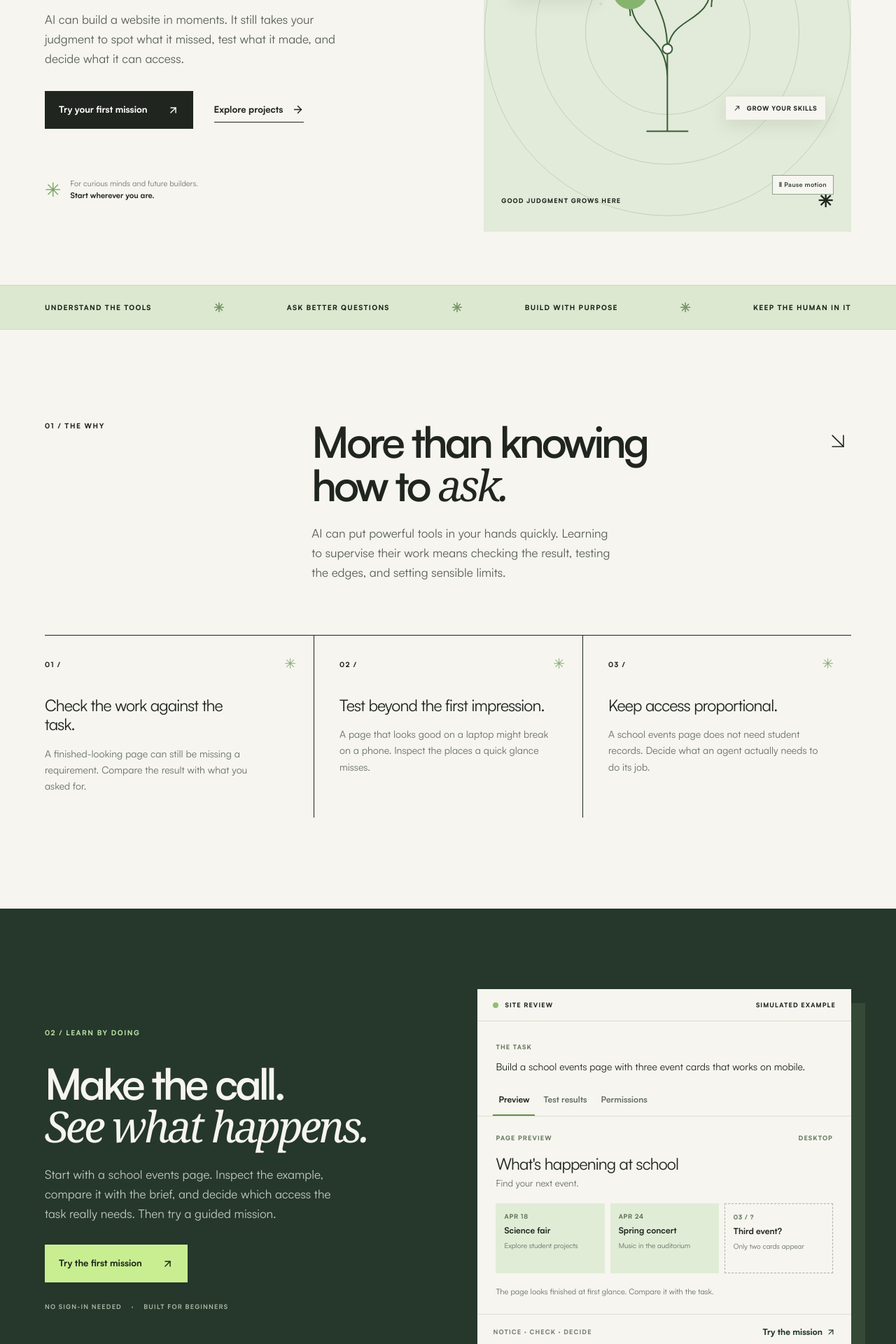
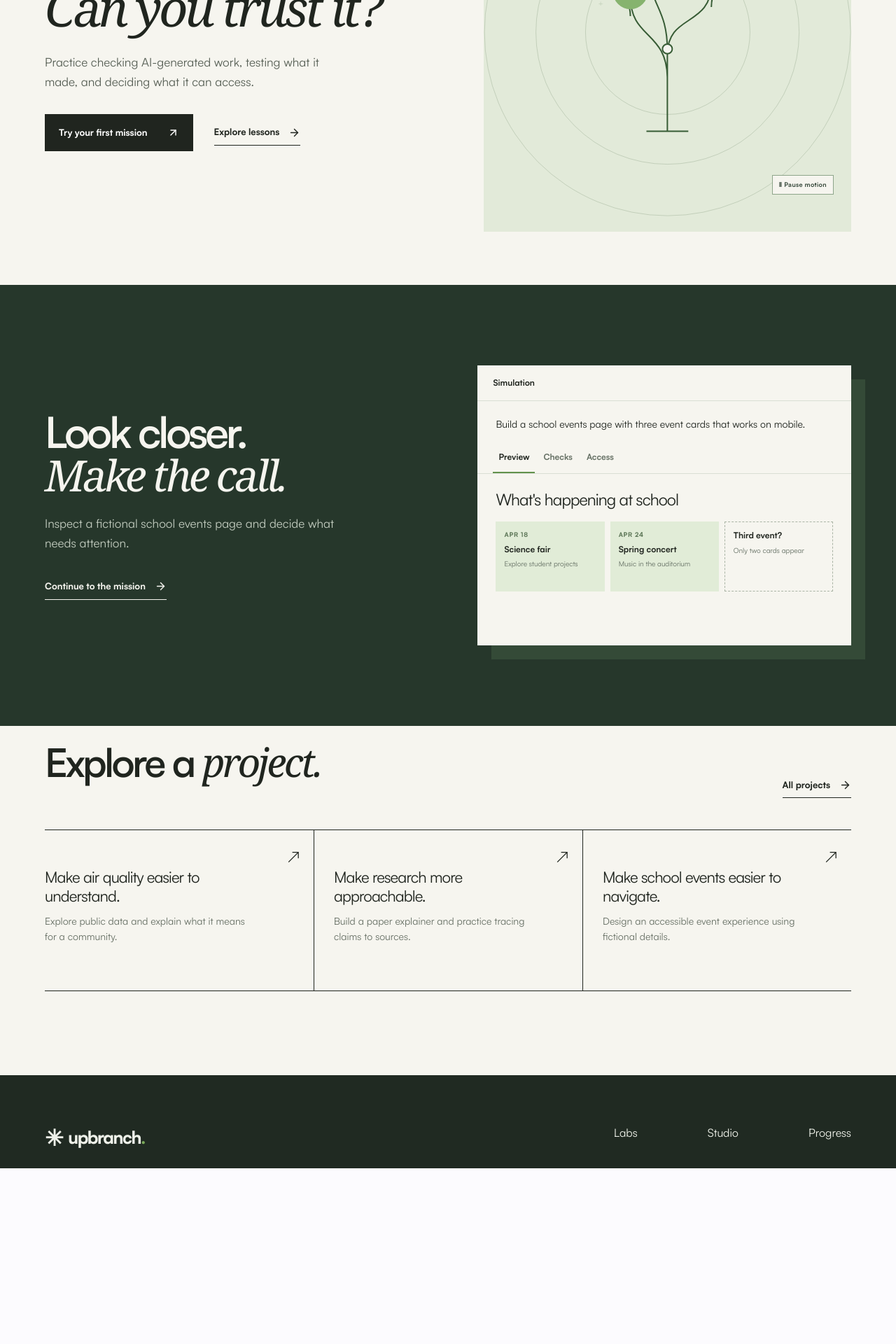
Before and after one commit to iecclodd/upbranch, a Next.js app: page / in a window 1280 px wide. Shown: the part 400-2320 px from the top of the page at 70% size. After the commit the page ends 2069 px from the top, so only its background shows below. Built offline with nearby package versions, Linux system fonts and the light colour scheme.

Commit message:
Simplify Upbranch home and navigation

```diff
--- a/app/page.tsx
+++ b/app/page.tsx
@@ -1,26 +1,56 @@
 import Link from "next/link";
-import { ArrowDownRight, ArrowRight, ArrowUpRight, Sparkles } from "lucide-react";
+import { ArrowRight, ArrowUpRight } from "lucide-react";
 import { SupervisionPreview } from "@/components/upbranch/marketing/supervision-preview";
 import { AsciiGarden } from "@/components/upbranch/marketing/ascii-garden";
 import { SiteShell } from "@/components/upbranch/ui/site-shell";
 
-const problems = [
-  ["01", "Check the work against the task.", "A finished-looking page can still be missing a requirement. Compare the result with what you asked for."],
-  ["02", "Test beyond the first impression.", "A page that looks good on a laptop might break on a phone. Inspect the places a quick glance misses."],
-  ["03", "Keep access proportional.", "A school events page does not need student records. Decide what an agent actually needs to do its job."],
-];
-
 export default function Home() {
-  return <SiteShell><main id="main-content" tabIndex={-1}>
-    <section className="ub-hero ub-wrap"><div className="ub-hero-copy"><div className="ub-eyebrow"><span className="ub-status-dot" /> A LITTLE MORE HUMAN IN THE LOOP</div><h1>It looks right.<br /><em>Can you trust it?</em></h1><p>AI can build a website in moments. It still takes your judgment to spot what it missed, test what it made, and decide what it can access.</p><div className="ub-actions"><Link className="ub-button ub-button-dark" href="/learn/first-agent">Try your first mission <ArrowUpRight size={17} /></Link><Link className="ub-text-link" href="/discover">Explore projects <ArrowRight size={17} /></Link></div><div className="ub-hero-note"><span className="ub-note-icon">✳</span><span>For curious minds and future builders.<br /><strong>Start wherever you are.</strong></span></div></div>
-      <div className="ub-visual" aria-label="Illustration of ideas branching into learning, practice, and building"><div className="ub-visual-top"><span>THE UPBRANCH APPROACH</span><span>FIG. 01 / GROWTH</span></div><AsciiGarden /><div className="ub-orbit ub-orbit-one"/><div className="ub-orbit ub-orbit-two"/><div className="ub-orbit ub-orbit-three"/><svg className="ub-tree" viewBox="0 0 400 420" fill="none" aria-hidden="true"><path d="M200 363V247M200 288C200 219 147 231 147 170M200 253C200 194 263 214 263 151M147 198C147 161 112 160 112 126M263 185C263 147 298 142 298 106" stroke="currentColor" strokeWidth="2"/><path d="M200 247C200 201 185 187 179 165" stroke="currentColor" strokeWidth="2"/><circle cx="112" cy="119" r="17" fill="#c8ee91"/><circle cx="147" cy="163" r="25" fill="#86b36e"/><circle cx="179" cy="154" r="14" fill="#e2f4b6"/><circle cx="263" cy="144" r="27" fill="#c8ee91"/><circle cx="298" cy="98" r="18" fill="#83aa73"/><circle cx="200" cy="245" r="7" fill="#f6f5ef" stroke="currentColor" strokeWidth="2"/><path d="M170 363H230" stroke="currentColor" strokeWidth="2"/></svg><div className="ub-visual-tag ub-tag-one"><Sparkles size={14}/> STAY CURIOUS</div><div className="ub-visual-tag ub-tag-two">↗ &nbsp; GROW YOUR SKILLS</div><div className="ub-visual-bottom"><span>GOOD JUDGMENT GROWS HERE</span><span>✳</span></div></div>
-    </section>
-    <div className="ub-marquee"><div className="ub-wrap"><span>UNDERSTAND THE TOOLS</span><span>✳</span><span>ASK BETTER QUESTIONS</span><span>✳</span><span>BUILD WITH PURPOSE</span><span>✳</span><span>KEEP THE HUMAN IN IT</span></div></div>
-    <section className="ub-section ub-wrap"><div className="ub-section-intro"><div className="ub-eyebrow">01 / THE WHY</div><div><h2>More than knowing<br />how to <em>ask.</em></h2><p>AI can put powerful tools in your hands quickly. Learning to supervise their work means checking the result, testing the edges, and setting sensible limits.</p></div><ArrowDownRight className="ub-intro-arrow" size={38} strokeWidth={1}/></div><div className="ub-problem-grid">{problems.map(([n,title,body]) => <article className="ub-problem" key={n}><span className="ub-number">{n} /</span><h3>{title}</h3><p>{body}</p><span className="ub-problem-star">✳</span></article>)}</div></section>
-    <section className="ub-practice"><div className="ub-wrap ub-practice-grid"><div className="ub-practice-copy"><div className="ub-eyebrow">02 / LEARN BY DOING</div><h2>Make the call.<br /><em>See what happens.</em></h2><p>Start with a school events page. Inspect the example, compare it with the brief, and decide which access the task really needs. Then try a guided mission.</p><Link className="ub-button ub-button-lime" href="/learn/first-agent">Try the first mission <ArrowUpRight size={17}/></Link><div className="ub-practice-note">NO SIGN-IN NEEDED <span>·</span> BUILT FOR BEGINNERS</div></div><SupervisionPreview /></div></section>
-    <section className="ub-section ub-wrap"><div className="ub-section-intro ub-path-intro"><div className="ub-eyebrow">03 / YOUR NEXT STEP</div><div><h2>Follow your <em>curiosity.</em></h2><p>Start with the foundations, explore how agents work, or find a problem you care about. There&apos;s room to make your own path.</p></div><Link className="ub-circle-link" href="/paths" aria-label="Explore learning paths"><ArrowUpRight size={23}/></Link></div><div className="ub-path-grid"><Link className="ub-path-card ub-path-light" href="/learn"><span>01 / UNDERSTAND</span><div className="ub-path-symbol">✳</div><h3>Learn the essentials.</h3><p>Build a practical foundation for thinking and working with AI.</p><span className="ub-card-link">Explore lessons <ArrowUpRight size={16}/></span></Link><Link className="ub-path-card ub-path-green" href="/paths"><span>02 / PRACTICE</span><div className="ub-path-symbol">⌘</div><h3>Find your path.</h3><p>Grow your skills through guided learning and thoughtful decisions.</p><span className="ub-card-link">Explore paths <ArrowUpRight size={16}/></span></Link><Link className="ub-path-card ub-path-dark" href="/discover"><span>03 / BUILD</span><div className="ub-path-symbol">↗</div><h3>Make something matter.</h3><p>Find an educational project idea and turn curiosity into action.</p><span className="ub-card-link">Discover projects <ArrowUpRight size={16}/></span></Link></div></section>
-    <section className="ub-projects ub-wrap"><div className="ub-projects-heading"><div><div className="ub-eyebrow">04 / IDEAS INTO ACTION</div><h2>Find a problem <em>worth exploring.</em></h2><p>These are educational project ideas, each with a starting point and resources to help you build thoughtfully.</p></div><Link className="ub-text-link" href="/discover">All project ideas <ArrowRight size={17}/></Link></div><div className="ub-project-grid"><Link href="/discover/air-quality-explainer" className="ub-project-card"><span>ENVIRONMENT / DATA</span><h3>Make air quality easier to understand.</h3><p>Explore public data and explain what it means for a community.</p><span className="ub-project-arrow" aria-hidden="true">↗</span></Link><Link href="/discover/paper-research-explorer" className="ub-project-card"><span>RESEARCH / LITERACY</span><h3>Make research more approachable.</h3><p>Build a paper explainer and practice tracing claims to sources.</p><span className="ub-project-arrow" aria-hidden="true">↗</span></Link><Link href="/discover/accessible-event-planner" className="ub-project-card"><span>ACCESSIBILITY / COMMUNITY</span><h3>Make school events easier to navigate.</h3><p>Design an accessible event experience using fictional details.</p><span className="ub-project-arrow" aria-hidden="true">↗</span></Link></div></section>
-    <section className="ub-radar ub-wrap"><div><div className="ub-eyebrow">05 / RESEARCH RADAR</div><h2>Stay curious. <em>Stay grounded.</em></h2><p>Explore a dated, curated edition of AI research and updates, with links to original sources and context for what they mean.</p></div><Link href="/radar" className="ub-button ub-button-dark">Explore the radar <ArrowUpRight size={17}/></Link></section>
-    <section className="ub-final ub-wrap"><div><div className="ub-eyebrow">A GOOD PLACE TO BEGIN</div><h2>The future is a<br /><em>work in progress.</em></h2><p>So are we. Let&apos;s learn what&apos;s possible, together.</p><Link className="ub-button ub-button-dark" href="/learn/first-agent">Try your first mission <ArrowUpRight size={17}/></Link></div><div className="ub-final-mark" aria-hidden="true">✳</div></section>
-  </main></SiteShell>;
+  return (
+    <SiteShell>
+      <main id="main-content" tabIndex={-1}>
+        <section className="ub-hero ub-wrap">
+          <div className="ub-hero-copy">
+            <h1>It looks right.<br /><em>Can you trust it?</em></h1>
+            <p>Practice checking AI-generated work, testing what it made, and deciding what it can access.</p>
+            <div className="ub-actions">
+              <Link className="ub-button ub-button-dark" href="/learn/first-agent">Try your first mission <ArrowUpRight size={17} aria-hidden="true" /></Link>
+              <Link className="ub-text-link" href="/learn">Explore lessons <ArrowRight size={17} aria-hidden="true" /></Link>
+            </div>
+          </div>
+          <div className="ub-visual">
+            <AsciiGarden />
+            <div className="ub-orbit ub-orbit-one" />
+            <div className="ub-orbit ub-orbit-two" />
+            <div className="ub-orbit ub-orbit-three" />
+            <svg className="ub-tree" viewBox="0 0 400 420" fill="none" aria-hidden="true">
+              <path d="M200 363V247M200 288C200 219 147 231 147 170M200 253C200 194 263 214 263 151M147 198C147 161 112 160 112 126M263 185C263 147 298 142 298 106" stroke="currentColor" strokeWidth="2" />
+              <path d="M200 247C200 201 185 187 179 165" stroke="currentColor" strokeWidth="2" />
+              <circle cx="112" cy="119" r="17" fill="#c8ee91" /><circle cx="147" cy="163" r="25" fill="#86b36e" /><circle cx="179" cy="154" r="14" fill="#e2f4b6" /><circle cx="263" cy="144" r="27" fill="#c8ee91" /><circle cx="298" cy="98" r="18" fill="#83aa73" /><circle cx="200" cy="245" r="7" fill="#f6f5ef" stroke="currentColor" strokeWidth="2" /><path d="M170 363H230" stroke="currentColor" strokeWidth="2" />
+            </svg>
+          </div>
+        </section>
+        <section className="ub-practice">
+          <div className="ub-wrap ub-practice-grid">
+            <div className="ub-practice-copy">
+              <h2>Look closer.<br /><em>Make the call.</em></h2>
+              <p>Inspect a fictional school events page and decide what needs attention.</p>
+              <Link className="ub-text-link" href="/learn/first-agent">Continue to the mission <ArrowRight size={17} aria-hidden="true" /></Link>
+            </div>
+            <SupervisionPreview />
+          </div>
+        </section>
+        <section className="ub-projects ub-wrap">
+          <div className="ub-projects-heading">
+            <h2>Explore a <em>project.</em></h2>
+            <Link className="ub-text-link" href="/discover">All projects <ArrowRight size={17} aria-hidden="true" /></Link>
+          </div>
+          <div className="ub-project-grid">
+            <Link href="/discover/air-quality-explainer" className="ub-project-card"><h3>Make air quality easier to understand.</h3><p>Explore public data and explain what it means for a community.</p><span className="ub-project-arrow" aria-hidden="true">↗</span></Link>
+            <Link href="/discover/paper-research-explorer" className="ub-project-card"><h3>Make research more approachable.</h3><p>Build a paper explainer and practice tracing claims to sources.</p><span className="ub-project-arrow" aria-hidden="true">↗</span></Link>
+            <Link href="/discover/accessible-event-planner" className="ub-project-card"><h3>Make school events easier to navigate.</h3><p>Design an accessible event experience using fictional details.</p><span className="ub-project-arrow" aria-hidden="true">↗</span></Link>
+          </div>
+        </section>
+      </main>
+    </SiteShell>
+  );
 }
--- a/components/upbranch/marketing/supervision-preview.module.css
+++ b/components/upbranch/marketing/supervision-preview.module.css
@@ -1,19 +1,12 @@
 .workspace { color: #20251f; background: #f6f5ef; box-shadow: 20px 20px 0 #344a37; }
-.head, .foot { display: flex; justify-content: space-between; align-items: center; gap: 12px; padding: 16px 22px; font-size: 9px; font-weight: 800; letter-spacing: .12em; }
-.head { border-bottom: 1px solid #d9ded4; }
-.head span:first-child { display: flex; gap: 9px; align-items: center; }
-.head i { display: block; width: 8px; height: 8px; background: #8fbf72; border-radius: 50%; }
-.brief { padding: 22px 26px 16px; }
-.brief span, .panelHeading { font-size: 9px; font-weight: 800; letter-spacing: .12em; color: #697b62; }
-.brief p { margin: 8px 0 0; font-size: 14px; line-height: 1.5; }
+.head { padding: 16px 22px; border-bottom: 1px solid #d9ded4; font-size: 12px; font-weight: 700; }
+.brief { padding: 22px 26px 16px; font-size: 14px; line-height: 1.5; }
 .tabs { display: flex; gap: 4px; padding: 0 22px; border-bottom: 1px solid #d9ded4; }
 .tabs button { cursor: pointer; border: 0; border-bottom: 2px solid transparent; background: transparent; padding: 12px 8px; color: #657064; font: inherit; font-size: 12px; font-weight: 700; }
 .tabs button[aria-pressed="true"] { color: #20251f; border-bottom-color: #62914c; }
-.tabs button:focus-visible, .foot a:focus-visible { outline: 2px solid #527c3e; outline-offset: 2px; }
-.panel { padding: 24px 26px; min-height: 275px; }
-.panelHeading { display: flex; justify-content: space-between; gap: 10px; }
-.panel h3 { margin: 17px 0 5px; font-size: 23px; line-height: 1.15; letter-spacing: -.04em; }
-.panel > p { margin: 0; color: #687166; font-size: 13px; line-height: 1.5; }
+.tabs button:focus-visible { outline: 2px solid #527c3e; outline-offset: 2px; }
+.panel { padding: 24px 26px; min-height: 245px; }
+.panel h3 { margin: 0 0 5px; font-size: 23px; line-height: 1.15; letter-spacing: -.04em; }
 .cards { display: grid; grid-template-columns: repeat(3, 1fr); gap: 8px; margin: 18px 0; }
 .cards > div { display: flex; flex-direction: column; gap: 7px; min-width: 0; min-height: 100px; padding: 12px; background: #e1ecd7; }
 .cards span { font-size: 9px; font-weight: 800; letter-spacing: .08em; color: #60795a; }
@@ -24,7 +17,12 @@
 .finding b { display: grid; place-items: center; flex: 0 0 23px; height: 23px; border-radius: 50%; background: #dcebcf; font-size: 13px; }
 .finding strong { font-size: 13px; }
 .finding p { margin: 4px 0 0; color: #687166; font-size: 12px; line-height: 1.45; }
-.panel .hint { margin-top: 17px; font-size: 11px; }
-.foot { border-top: 1px solid #d9ded4; color: #788176; }
-.foot a { display: inline-flex; align-items: center; gap: 5px; color: #253a28; text-decoration: none; letter-spacing: 0; font-size: 12px; }
-@media (max-width: 480px) { .workspace { box-shadow: 10px 10px 0 #344a37; } .head, .foot { padding-inline: 16px; } .brief, .panel { padding-inline: 18px; } .tabs { padding-inline: 12px; } .tabs button { font-size: 11px; } .cards { gap: 5px; } .cards > div { padding: 8px; } }
+@media (max-width: 480px) {
+  .workspace { box-shadow: 10px 10px 0 #344a37; }
+  .head { padding-inline: 16px; }
+  .brief, .panel { padding-inline: 18px; }
+  .tabs { padding-inline: 12px; }
+  .tabs button { font-size: 11px; }
+  .cards { gap: 5px; }
+  .cards > div { padding: 8px; }
+}
--- a/components/upbranch/marketing/supervision-preview.tsx
+++ b/components/upbranch/marketing/supervision-preview.tsx
@@ -1,27 +1,40 @@
 "use client";
 
 import { useState } from "react";
-import Link from "next/link";
-import { ArrowUpRight } from "lucide-react";
 import styles from "./supervision-preview.module.css";
 
-const views = ["Preview", "Test results", "Permissions"] as const;
+const views = ["Preview", "Checks", "Access"] as const;
 type View = (typeof views)[number];
 
 export function SupervisionPreview() {
   const [view, setView] = useState<View>("Preview");
 
-  return <div className={styles.workspace}>
-    <div className={styles.head}><span><i /> SITE REVIEW</span><span>SIMULATED EXAMPLE</span></div>
-    <div className={styles.brief}><span>THE TASK</span><p>Build a school events page with three event cards that works on mobile.</p></div>
-    <div className={styles.tabs} aria-label="Inspection views">
-      {views.map((item) => <button key={item} type="button" aria-pressed={view === item} onClick={() => setView(item)}>{item}</button>)}
+  return (
+    <div className={styles.workspace}>
+      <div className={styles.head}>Simulation</div>
+      <div className={styles.brief}>Build a school events page with three event cards that works on mobile.</div>
+      <div className={styles.tabs} aria-label="Inspection views">
+        {views.map((item) => <button key={item} type="button" aria-pressed={view === item} onClick={() => setView(item)}>{item}</button>)}
+      </div>
+      <div className={styles.panel} aria-live="polite">
+        {view === "Preview" && <>
+          <h3>What&apos;s happening at school</h3>
+          <div className={styles.cards}>
+            <div><span>APR 18</span><strong>Science fair</strong><small>Explore student projects</small></div>
+            <div><span>APR 24</span><strong>Spring concert</strong><small>Music in the auditorium</small></div>
+            <div className={styles.missing}><strong>Third event?</strong><small>Only two cards appear</small></div>
+          </div>
+        </>}
+        {view === "Checks" && <>
+          <h3>Example check results</h3>
+          <div className={styles.finding}><b>!</b><div><strong>One event card is missing</strong><p>The brief asked for three; the preview contains two.</p></div></div>
+          <div className={styles.finding}><b>!</b><div><strong>Mobile layout overflows</strong><p>The cards extend beyond a narrow screen.</p></div></div>
+        </>}
+        {view === "Access" && <>
+          <h3>Example access request</h3>
+          <div className={styles.finding}><b>?</b><div><strong>Read student records</strong><p>Unnecessary for a page made from public event details. Decline this request.</p></div></div>
+        </>}
+      </div>
     </div>
-    <div className={styles.panel} aria-live="polite">
-      {view === "Preview" && <><div className={styles.panelHeading}><span>PAGE PREVIEW</span><span>DESKTOP</span></div><h3>What&apos;s happening at school</h3><p>Find your next event.</p><div className={styles.cards}><div><span>APR 18</span><strong>Science fair</strong><small>Explore student projects</small></div><div><span>APR 24</span><strong>Spring concert</strong><small>Music in the auditorium</small></div><div className={styles.missing}><span>03 / ?</span><strong>Third event?</strong><small>Only two cards appear</small></div></div><p className={styles.hint}>The page looks finished at first glance. Compare it with the task.</p></>}
-      {view === "Test results" && <><div className={styles.panelHeading}><span>PREWRITTEN CHECKS</span><span>2 ISSUES</span></div><h3>Look beyond the first view.</h3><div className={styles.finding}><b>!</b><div><strong>One event card is missing</strong><p>The brief asked for three; the preview contains two.</p></div></div><div className={styles.finding}><b>!</b><div><strong>Mobile layout overflows</strong><p>In this example, the event cards extend beyond the screen on a narrow viewport.</p></div></div><p className={styles.hint}>These are fixed example results, not live tests.</p></>}
-      {view === "Permissions" && <><div className={styles.panelHeading}><span>REQUESTED ACCESS</span><span>REVIEW REQUIRED</span></div><h3>Does the task need this?</h3><div className={styles.finding}><b>?</b><div><strong>Read student records</strong><p>This access is unnecessary for a page made from public event details. Decline it and keep the task scoped.</p></div></div><p className={styles.hint}>This is a fictional permission request; no data is accessed.</p></>}
-    </div>
-    <div className={styles.foot}><span>NOTICE · CHECK · DECIDE</span><Link href="/learn/first-agent">Try the mission <ArrowUpRight size={14} /></Link></div>
-  </div>;
+  );
 }
--- a/components/upbranch/ui/site-shell.tsx
+++ b/components/upbranch/ui/site-shell.tsx
@@ -2,7 +2,10 @@ import Link from "next/link";
 import type { ReactNode } from "react";
 
 const navigation = [
-  ["Learn", "/learn"], ["Paths", "/paths"], ["Discover", "/discover"], ["Radar", "/radar"],
+  ["Learn", "/learn"],
+  ["Paths", "/paths"],
+  ["Discover", "/discover"],
+  ["Radar", "/radar"],
 ];
 
 export function SiteShell({ children }: { children: ReactNode }) {
@@ -12,15 +15,27 @@ export function SiteShell({ children }: { children: ReactNode }) {
       <header className="ub-header">
         <div className="ub-header-inner">
           <Link className="ub-logo" href="/" aria-label="Upbranch home"><span className="ub-logo-mark" aria-hidden="true">✳</span> upbranch<span className="ub-logo-dot">.</span></Link>
-          <nav className="ub-desktop-nav" aria-label="Main navigation">{navigation.map(([label, href]) => <Link key={href} href={href}>{label}</Link>)}</nav>
-          <Link className="ub-nav-cta" href="/learn/first-agent">Start learning <span aria-hidden="true">↗</span></Link>
-          <details className="ub-mobile-nav"><summary aria-label="Open navigation"><span></span><span></span></summary><nav aria-label="Mobile navigation">{navigation.map(([label, href]) => <Link key={href} href={href}>{label} <span aria-hidden="true">↗</span></Link>)}<Link href="/labs">Labs <span aria-hidden="true">↗</span></Link><Link href="/studio">Studio <span aria-hidden="true">↗</span></Link><Link href="/learn/first-agent">Start learning <span aria-hidden="true">↗</span></Link></nav></details>
+          <nav className="ub-desktop-nav" aria-label="Main navigation">
+            {navigation.map(([label, href]) => <Link key={href} href={href}>{label}</Link>)}
+          </nav>
+          <details className="ub-mobile-nav">
+            <summary aria-label="Navigation menu"><span></span><span></span></summary>
+            <nav aria-label="Mobile navigation">
+              {navigation.map(([label, href]) => <Link key={href} href={href}>{label} <span aria-hidden="true">↗</span></Link>)}
+            </nav>
+          </details>
         </div>
       </header>
       {children}
       <footer className="ub-footer">
-        <div className="ub-footer-top"><div><Link className="ub-logo ub-footer-logo" href="/"><span className="ub-logo-mark" aria-hidden="true">✳</span> upbranch<span className="ub-logo-dot">.</span></Link><p>Learn AI. Build what&apos;s next.</p></div><div className="ub-footer-links"><div><span>EXPLORE</span><Link href="/learn">Learn</Link><Link href="/paths">Paths</Link><Link href="/discover">Discover</Link><Link href="/radar">Radar</Link></div><div><span>GO FURTHER</span><Link href="/labs">Labs</Link><Link href="/studio">Studio</Link><Link href="/portfolio">Your progress ↗</Link></div></div></div>
-        <div className="ub-footer-bottom"><span>Made for the curious, the careful, and the builders.</span><span>LEARN / PRACTICE / BUILD</span></div>
+        <div className="ub-footer-top">
+          <Link className="ub-logo ub-footer-logo" href="/" aria-label="Upbranch home"><span className="ub-logo-mark" aria-hidden="true">✳</span> upbranch<span className="ub-logo-dot">.</span></Link>
+          <nav className="ub-footer-links" aria-label="More navigation">
+            <Link href="/labs">Labs</Link>
+            <Link href="/studio">Studio</Link>
+            <Link href="/portfolio">Progress</Link>
+          </nav>
+        </div>
       </footer>
     </div>
   );
```
